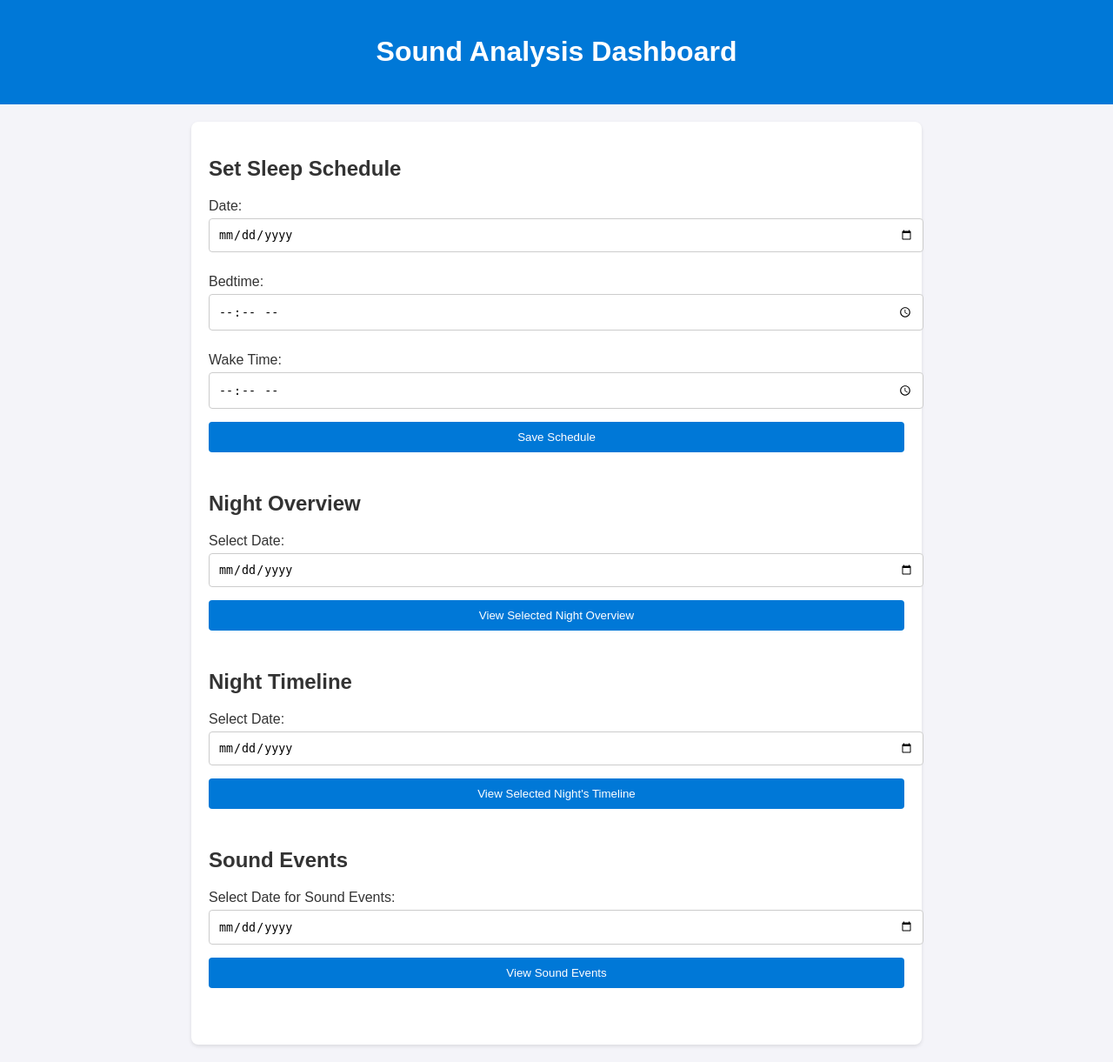
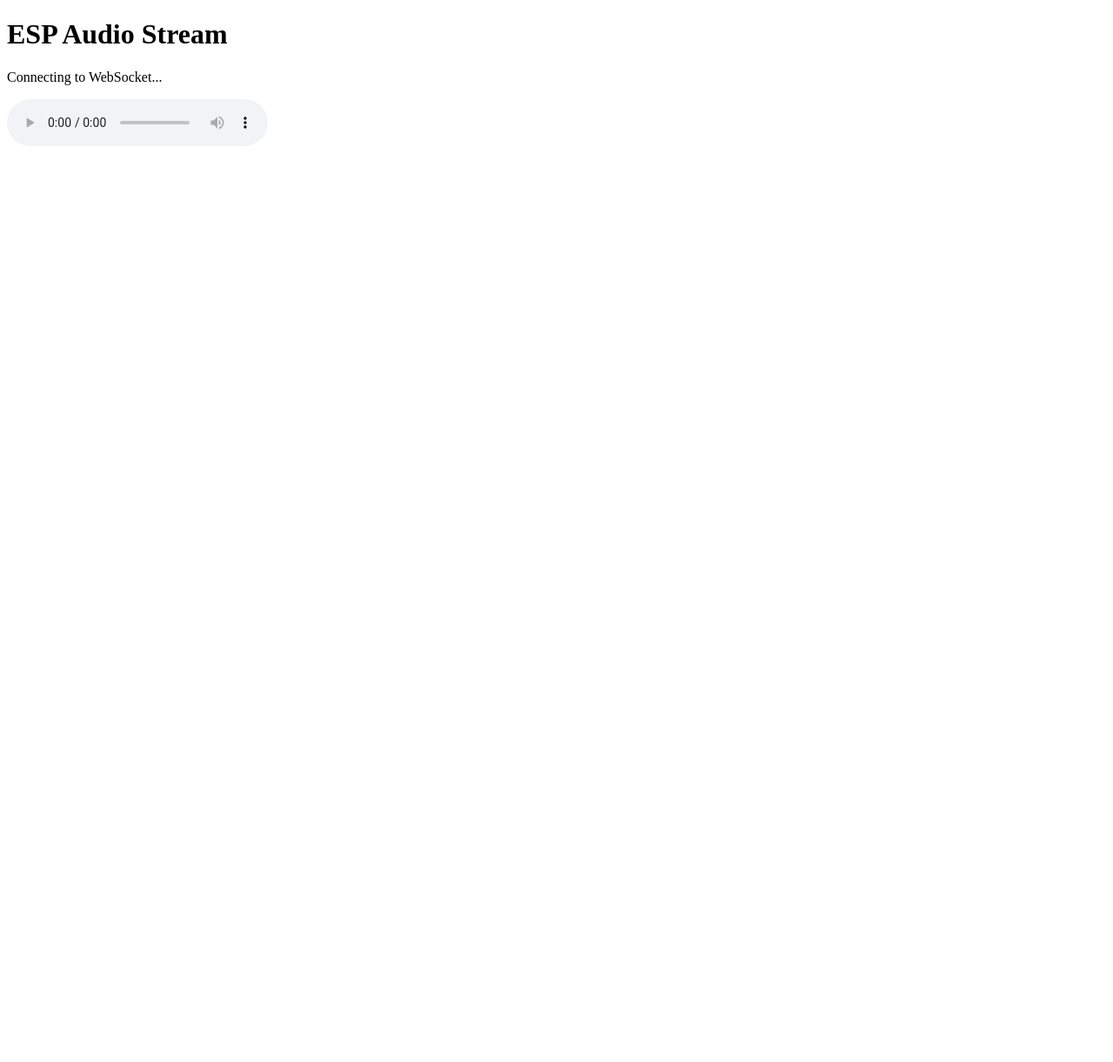
Before and after one commit to KarelExiled/Babyfoon, a Flask app: page / in a window 1280 px wide. Shown: the whole page at 87% size. After the commit the page ends 168 px from the top, so only its background shows below. Run offline with Flask 2, Linux system fonts and the light colour scheme.

Commit message:
Update index.html

```diff
--- a/templates/index.html
+++ b/templates/index.html
@@ -1,194 +1,64 @@
 <!DOCTYPE html>
 <html lang="en">
 <head>
-    <meta charset="UTF-8">
-    <meta name="viewport" content="width=device-width, initial-scale=1.0">
-    <title>Sound Analysis Dashboard</title>
-    <style>
-        body {
-            font-family: Arial, sans-serif;
-            margin: 0;
-            padding: 0;
-            background-color: #f4f4f9;
-            color: #333;
-        }
-        header {
-            background-color: #0078d7;
-            color: white;
-            padding: 20px;
-            text-align: center;
-        }
-        main {
-            padding: 20px;
-        }
-        .container {
-            max-width: 800px;
-            margin: 0 auto;
-            background: #fff;
-            padding: 20px;
-            border-radius: 8px;
-            box-shadow: 0 2px 4px rgba(0, 0, 0, 0.1);
-        }
-        label {
-            display: block;
-            margin: 10px 0 5px;
-        }
-        input, button {
-            padding: 10px;
-            width: 100%;
-            margin-bottom: 15px;
-            border: 1px solid #ccc;
-            border-radius: 4px;
-        }
-        button {
-            background-color: #0078d7;
-            color: white;
-            border: none;
-            cursor: pointer;
-        }
-        button:hover {
-            background-color: #005fa3;
-        }
-        .plot img {
-            width: 100%;
-            margin-top: 20px;
-        }
-        .section {
-            margin-bottom: 30px;
-        }
-    </style>
+  <meta charset="UTF-8">
+  <meta name="viewport" content="width=device-width, initial-scale=1.0">
+  <title>ESP Audio Receiver</title>
 </head>
 <body>
-<header>
-    <h1>Sound Analysis Dashboard</h1>
-</header>
-<main>
-    <div class="container">
-        <!-- Sleep Schedule Form -->
-        <div class="section">
-            <h2>Set Sleep Schedule</h2>
-            <form id="schedule-form">
-                <label for="date">Date:</label>
-                <input type="date" id="date" required>
+  <h1>ESP Audio Stream</h1>
+  <p id="status">Connecting to WebSocket...</p>
+  <audio id="audio" controls autoplay></audio>
+  <script>
+    const serverHost = "<YOUR_WEBSOCKET_SERVER_HOST>"; // Replace with your WebSocket server host
+    const serverPort = 8888; // WebSocket server port
+    const socket = new WebSocket(`ws://${serverHost}:${serverPort}`);
+    const status = document.getElementById("status");
+    const audio = document.getElementById("audio");
 
-                <label for="bedtime">Bedtime:</label>
-                <input type="time" id="bedtime" required>
-
-                <label for="wake-time">Wake Time:</label>
-                <input type="time" id="wake-time" required>
-
-                <button type="submit">Save Schedule</button>
-            </form>
-        </div>
-
-        <!-- Last Night Overview -->
-        <div class="section">
-            <h2>Night Overview</h2>
-            <label for="overview-date">Select Date:</label>
-            <input type="date" id="overview-date">
-            <button onclick="fetchNightOverview()">View Selected Night Overview</button>
-            <div id="night-overview"></div>
-        </div>
-
-        <!-- Night Timeline -->
-        <div class="section">
-            <h2>Night Timeline</h2>
-            <label for="timeline-date">Select Date:</label>
-            <input type="date" id="timeline-date">
-            <button onclick="fetchNightPlot()">View Selected Night's Timeline</button>
-            <div class="plot" id="night-plot"></div>
-        </div>
-
-        <!-- Sound Event Classification -->
-        <div class="section">
-            <h2>Sound Events</h2>
-            <label for="sound-events-date">Select Date for Sound Events:</label>
-            <input type="date" id="sound-events-date">
-            <button onclick="fetchSoundEvents()">View Sound Events</button>
-            <div id="sound-events-summary"></div>
-        </div>
-    </div>
-</main>
-
-<script>
-    const fetchNightOverview = async () => {
-        const date = document.getElementById("overview-date").value;
-        if (!date) {
-            alert("Please select a date.");
-            return;
-        }
-
-        const response = await fetch(`/night_overview/${date}`);
-        const data = await response.json();
-
-        const container = document.getElementById("night-overview");
-        container.innerHTML = `
-            <p><strong>Date:</strong> ${data.date}</p>
-            <p><strong>Bedtime:</strong> ${data.bedtime}</p>
-            <p><strong>Wake Time:</strong> ${data.wake_time}</p>
-            <p><strong>Total Sleep Duration:</strong> ${data.sleep_duration}</p>
-        `;
+    // WebSocket event handlers
+    socket.onopen = () => {
+      status.textContent = "Connected to WebSocket!";
     };
 
-    const fetchNightPlot = async () => {
-        const date = document.getElementById("timeline-date").value;
-        if (!date) {
-            alert("Please select a date.");
-            return;
-        }
-
-        const response = await fetch(`/plot/last_night/${date}`);
-        const data = await response.json();
-
-        document.getElementById("night-plot").innerHTML = `
-            <img src="${data.url}" alt="Sleep Timeline for ${date}">
-        `;
+    socket.onclose = () => {
+      status.textContent = "WebSocket connection closed.";
     };
 
-    const fetchSoundEvents = async () => {
-        const date = document.getElementById("sound-events-date").value;
-        if (!date) {
-            alert("Please select a date.");
-            return;
-        }
-
-        const response = await fetch(`/sound_events/${date}`);
-        const data = await response.json();
-
-        const container = document.getElementById("sound-events-summary");
-        container.innerHTML = `
-            <p><strong>Date:</strong> ${data.date}</p>
-            <p><strong>Number of Sound Events:</strong> ${data.num_events}</p>
-            <p><strong>Number of Crying Events:</strong> ${data.num_crying_events}</p>
-            <h3>Sound Events:</h3>
-            <ul>
-                ${data.sound_events.map(event => `<li>${event.time}: ${event.type}</li>`).join('')}
-            </ul>
-        `;
+    socket.onerror = (error) => {
+      status.textContent = `WebSocket error: ${error.message}`;
     };
 
-    // Handle schedule form submission
-    document.getElementById("schedule-form").addEventListener("submit", async (e) => {
-        e.preventDefault();
+    const audioContext = new AudioContext();
+    const audioBufferQueue = [];
+    let sourceNode = null;
 
-        const date = document.getElementById("date").value;
-        const bedtime = document.getElementById("bedtime").value;
-        const wakeTime = document.getElementById("wake-time").value;
+    socket.onmessage = (event) => {
+      const binaryData = event.data;
 
-        const response = await fetch('/set_schedule', {
-            method: 'POST',
-            headers: {
-                'Content-Type': 'application/json',
-            },
-            body: JSON.stringify({ date, bedtime, wake_time: wakeTime } ),
+      if (binaryData instanceof Blob) {
+        binaryData.arrayBuffer().then((arrayBuffer) => {
+          audioContext.decodeAudioData(arrayBuffer, (decodedData) => {
+            audioBufferQueue.push(decodedData);
+            playAudioBuffer();
+          });
         });
+      }
+    };
 
-        if (response.ok) {
-            alert('Schedule updated!');
-        } else {
-            alert('Error updating schedule.');
-        }
-    });
-</script>
+    function playAudioBuffer() {
+      if (!sourceNode && audioBufferQueue.length > 0) {
+        const buffer = audioBufferQueue.shift();
+        sourceNode = audioContext.createBufferSource();
+        sourceNode.buffer = buffer;
+        sourceNode.connect(audioContext.destination);
+        sourceNode.start();
+        sourceNode.onended = () => {
+          sourceNode = null;
+          playAudioBuffer();
+        };
+      }
+    }
+  </script>
 </body>
 </html>
```
